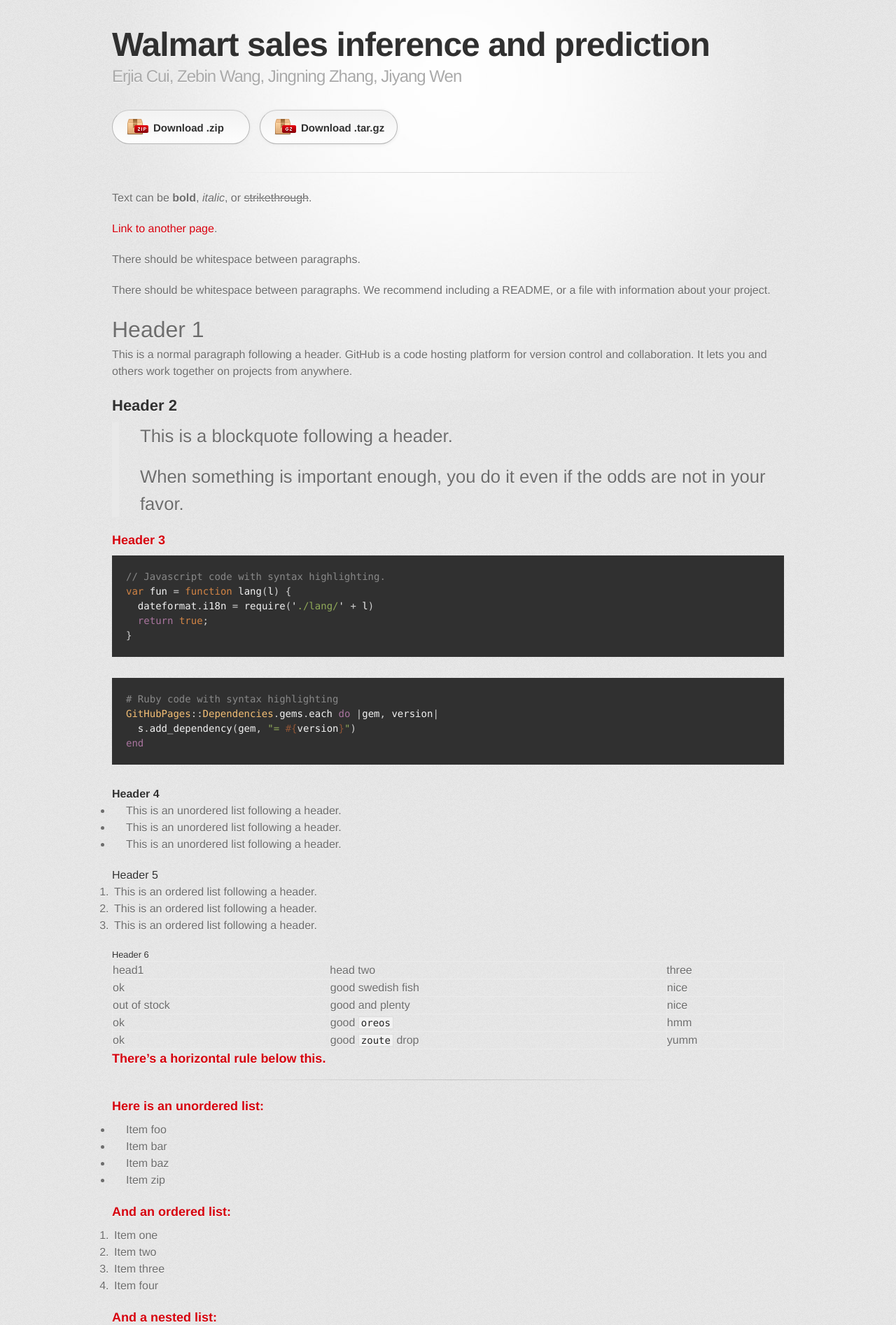
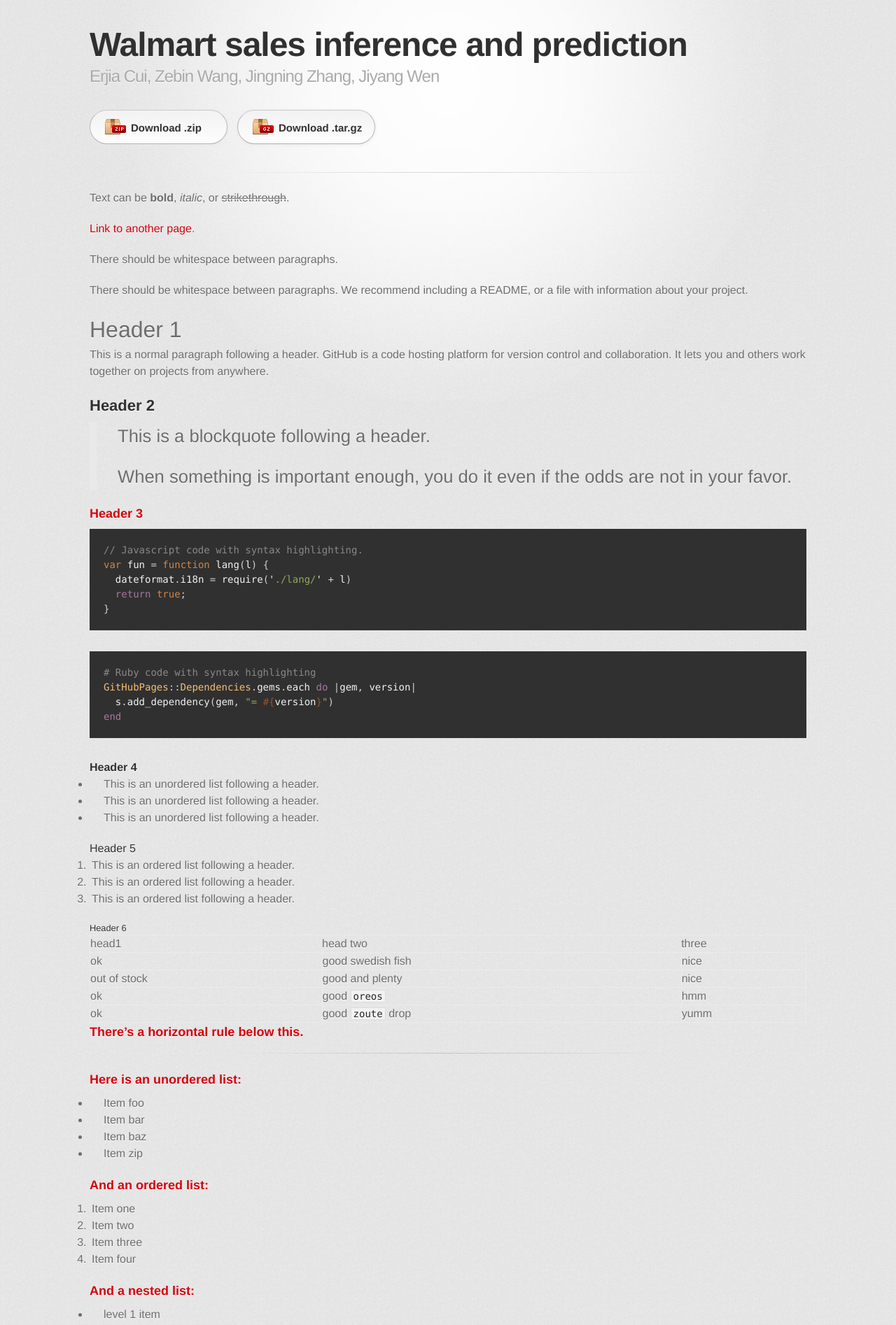
Before and after one commit to churchillcui/ads_retail, a Jekyll site: the page built from index.md, in a window 1280 px wide. Shown: the top 1894 px of the page at 70% size. Built offline with Jekyll 4.4.1, drawn with Linux system fonts in a browser that asks for light colours; some web fonts are replaced.

Commit message:
change inner width to relative scale

```diff
--- a/_sass/jekyll-theme-tactile.scss
+++ b/_sass/jekyll-theme-tactile.scss
@@ -93,7 +93,7 @@
 }
 
 .inner {
-  width: 960px;
+  width: 80%;
   margin: 0 auto;
 }
 
```
